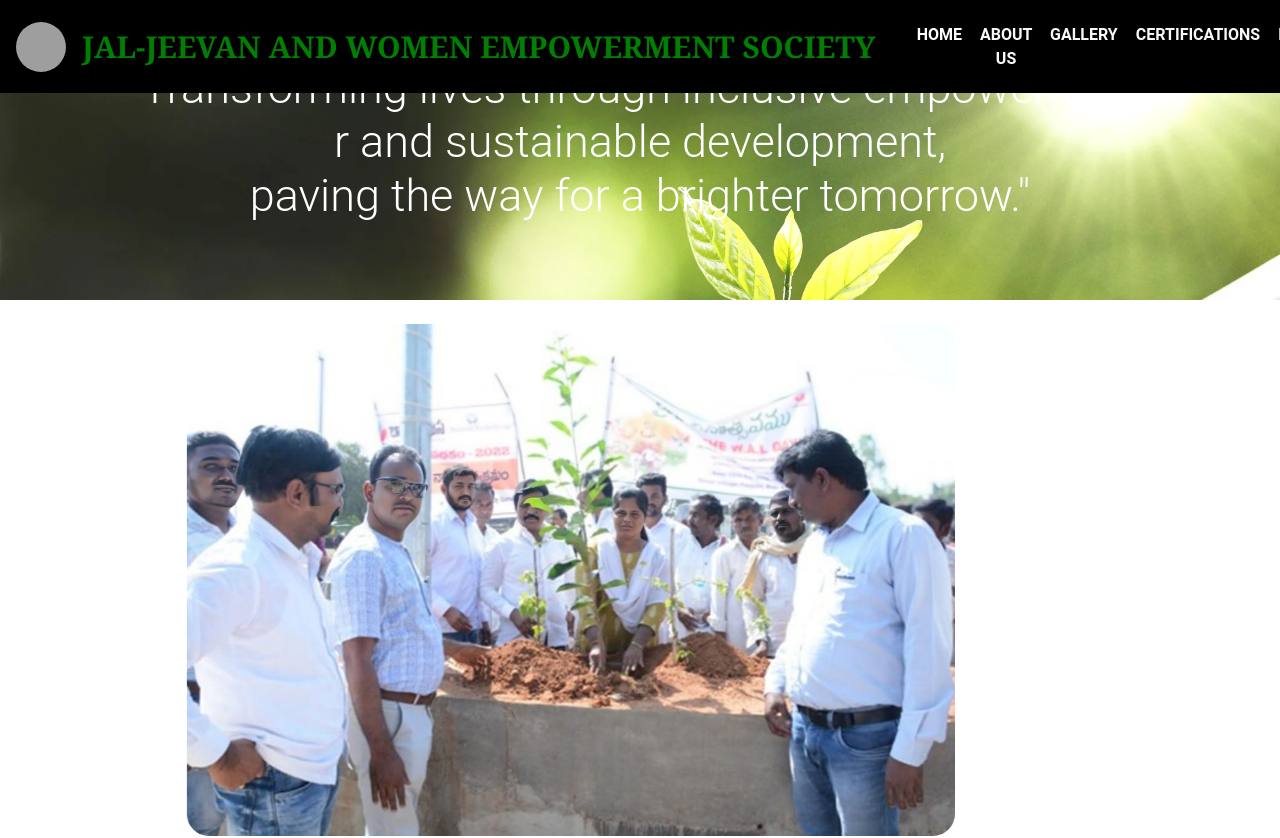
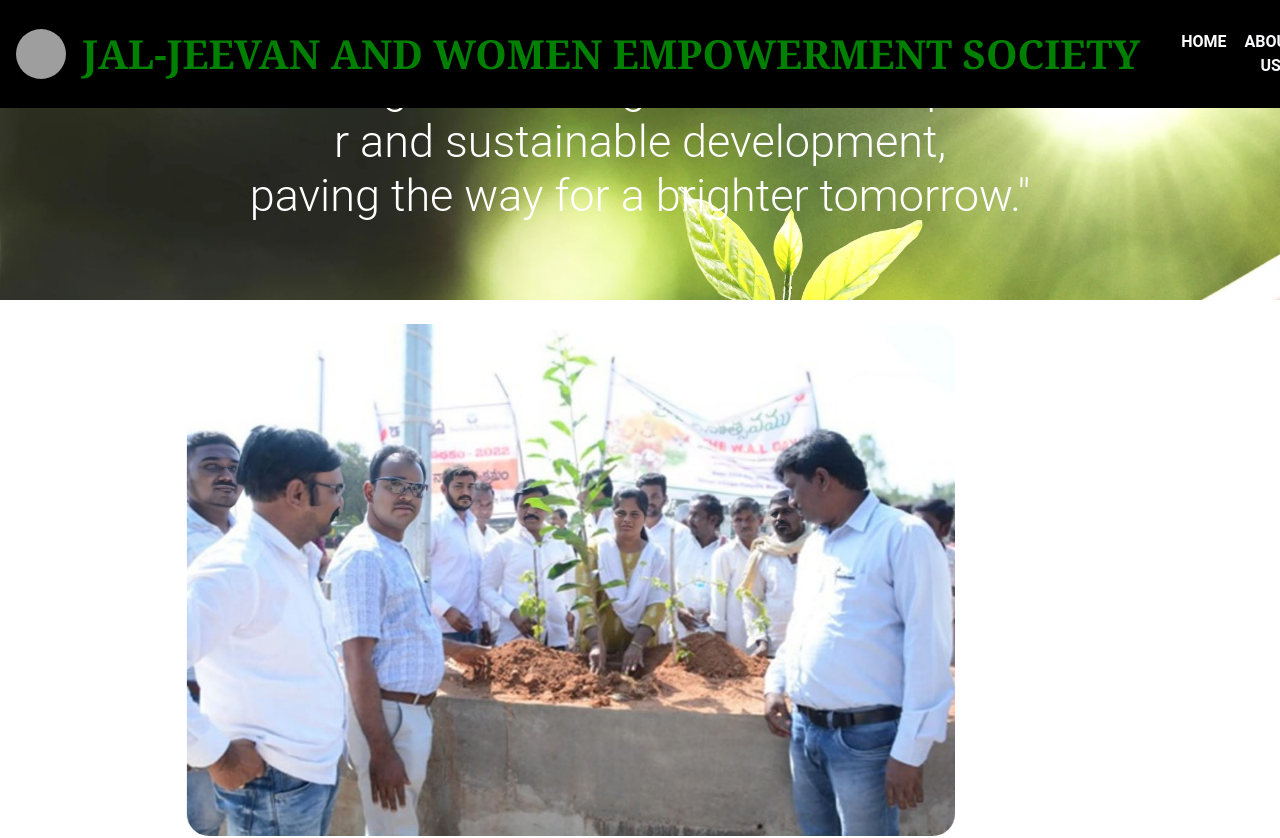
Before and after one commit to udaywebsites/NGOWEBSITE, a plain HTML site: page index.html in a window 1280 px wide. Shown: the top 838 px of the page. Drawn offline with nearby package versions, Linux system fonts and the light colour scheme; grey boxes are pictures that could not be loaded.

Commit message:
Update index.html

```diff
--- a/index.html
+++ b/index.html
@@ -15,7 +15,7 @@
         <div class="col-12">
             <nav class="fixed-top w-100 navbar navbar-expand-lg navbar-dark nav-bg-container">
                 <img class="logo" src="https://res.cloudinary.com/dnsfnokiu/image/upload/v1720752816/JJWES_Logo_gtt6q3.jpg" />
-                <a style="color: green; font-size: 30px;" class="navbar-heading navbar-brand p-3" href="#sectionhome">JAL-JEEVAN AND WOMEN EMPOWERMENT SOCIETY</a>
+                <a style="color: green; font-size: 40px;" class="navbar-heading navbar-brand p-3" href="#sectionhome">JAL-JEEVAN AND WOMEN EMPOWERMENT SOCIETY</a>
                 <button class="text-light navbar-toggler" type="button" data-toggle="collapse" data-target="#navbarNavDropdown" aria-controls="navbarNavDropdown" aria-expanded="false" aria-label="Toggle navigation">
                     <span class="text-light navbar-toggler-icon"></span>
                 </button>
```
